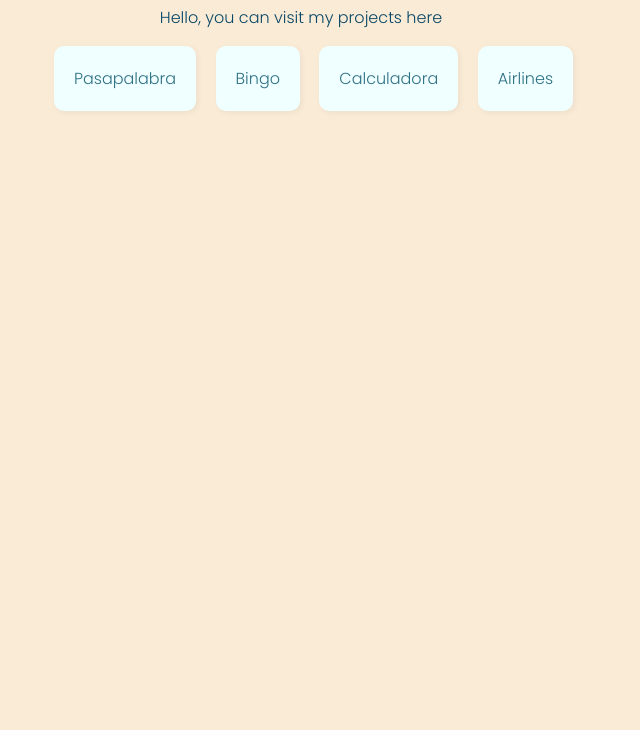
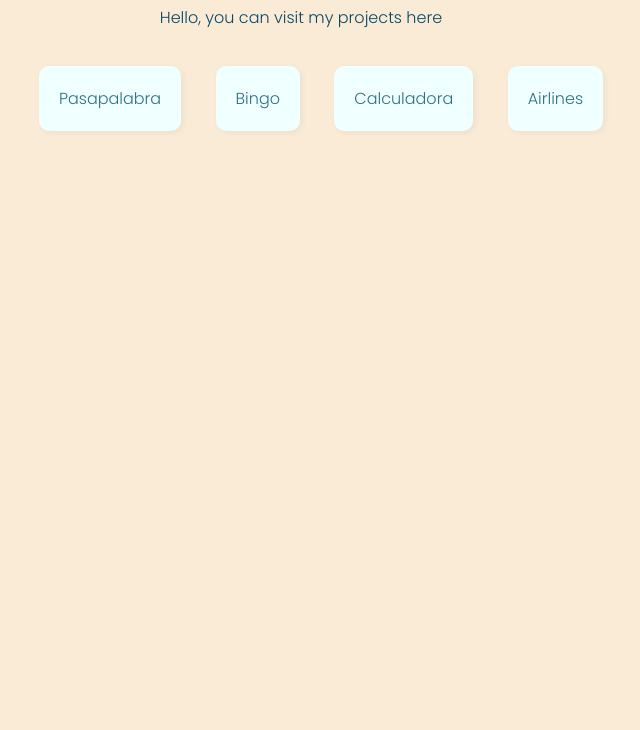
Before and after one commit to patifusa-20/202210-W1-patricia-rufino, a website: page index.html in a window 1280 px wide. Shown: the part 70-800 px from the top of the page, without its empty margins (339-979 px from the left). Drawn offline with Linux system fonts and the light colour scheme.

Commit message:
Add margin between buttons

```diff
--- a/css/styles.css
+++ b/css/styles.css
@@ -16,7 +16,7 @@ a:hover {
 .wrapper-list li {
     display: inline-block;
     padding: 20px;
-    margin-right: 15px;
+    margin: 20px 15px;
     background-color: azure;
     border-radius: 10px;
     box-shadow: 2px 2px 6px rgb(0 0 0 / 5%);
```
